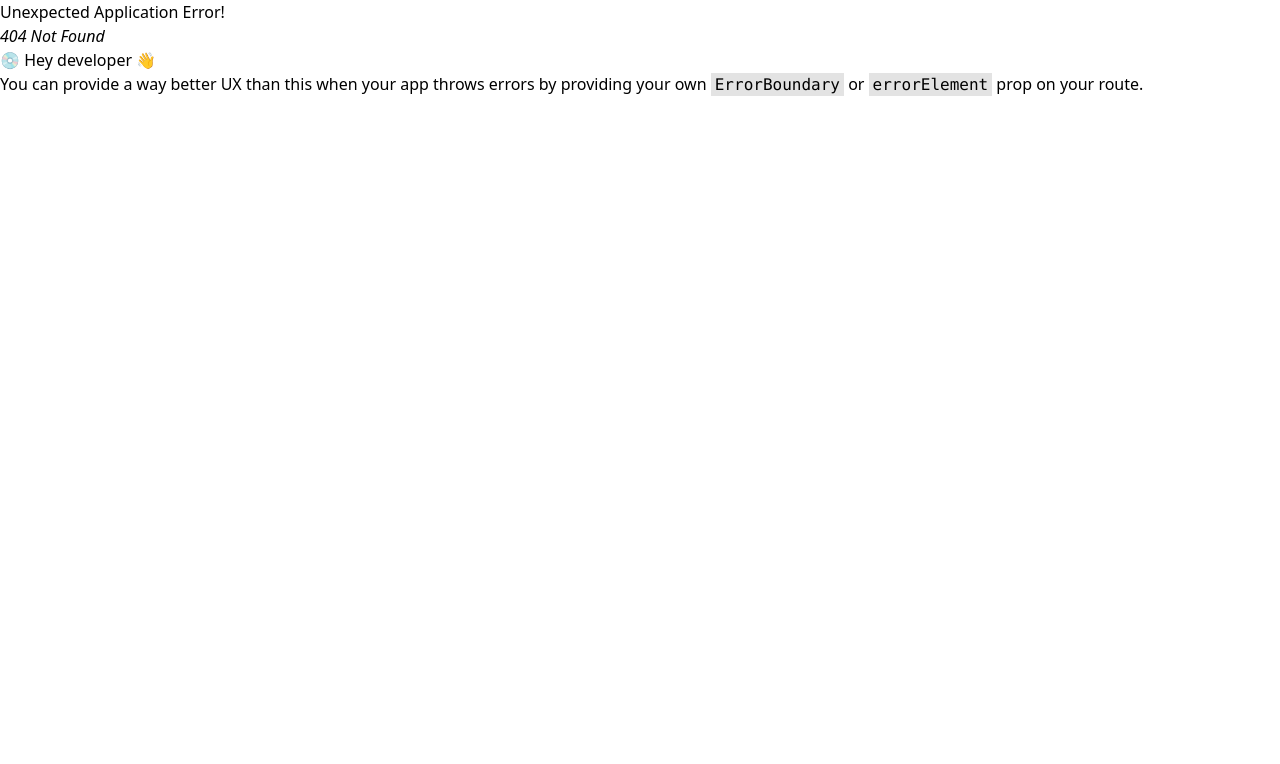
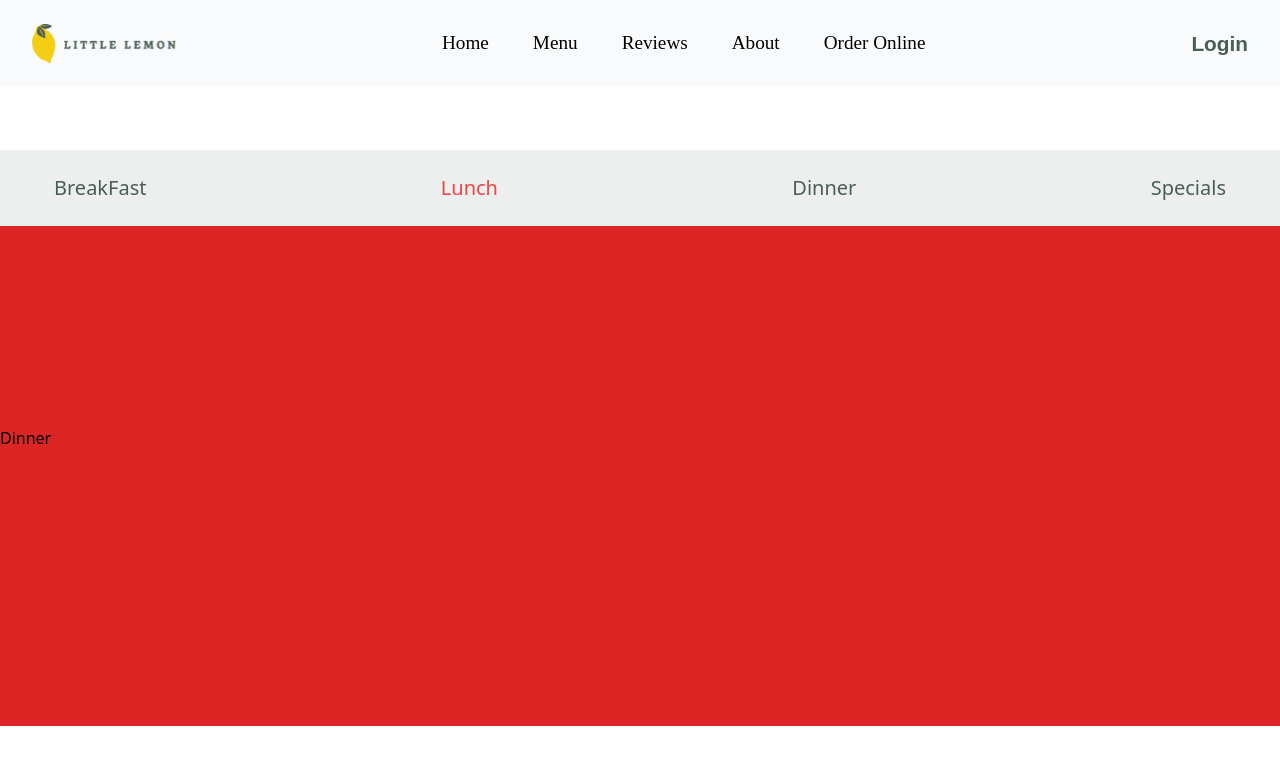
Before and after one commit to kazxr/Lemon-Restaurant, a React (Vite) app: page /OnlineMenu/Dinner in a window 1280 px wide. Before the commit this address had no page. Shown: the top 764 px of the page. Built offline with nearby package versions, Linux system fonts and the light colour scheme.

Commit message:
add: making OnlineMenu routing (breakFast,lunch,dinner,specials)

```diff
--- a/src/App.jsx
+++ b/src/App.jsx
@@ -10,6 +10,10 @@ import UserDetailsForm from "./components/ReservationForm/UserDetailsForm";
 import SubmitForm from "./components/ReservationForm/Submit"
 import CongratForm from "./components/ReservationForm/CongratForm"
 import ReservationForm from "./components/ReservationForm/ReservationForm";
+import OnlineMenuRoot  from "./pages/OnlineMenu"
+import Lunch from './components/OnlineMenu/Lunch'
+import Dinner from './components/OnlineMenu/Dinner'
+import BreakFast from './components/OnlineMenu/BreakFast'
 
 import {
   Route,
@@ -40,6 +44,12 @@ function App() {
           <Route path="congrat" element={<CongratForm />} />
 
         </Route>
+        <Route path="OnlineMenu" element={<OnlineMenuRoot />}>
+          <Route index  element={<Lunch />} />
+          <Route path="BreakFast" element={<BreakFast />} />
+          <Route path="Dinner" element={<Dinner />} />
+
+        </Route>
       </Route>
     )
   );
--- a/src/components/Cards.jsx
+++ b/src/components/Cards.jsx
@@ -2,7 +2,7 @@ import data from "../data/cardsData.json";
 import Card from "./card";
 import right from "../assets/right1.png";
 import left from "../assets/left1.png";
-
+import { Link } from "react-router-dom";
 function Cards() {
   let handlerRight = (e) => {
     const cards = [
@@ -33,7 +33,6 @@ function Cards() {
       //# this toggle animation, and hide cards in the front so the one in the back
       //# will be visible; when animation accur;
       if (current.classList.contains("sm:block")) {
-
         current.classList.remove("active-animation-card-reverse");
         current.classList.add("active-animation-card");
 
@@ -70,18 +69,15 @@ function Cards() {
 
       //# this when we reach first card will make arrow invisible;
       if (current.classList.contains("sm:block")) {
-
         //# this to make a cool effect of cards going from top to back;
         let arr = ["sm:z-50", "sm:z-40", "sm:z-30"];
         if (i == 1) {
-
           for (let j = 0; j <= 1; j++) {
             setTimeout(() => {
               cards[j].classList.add(arr[j]);
             }, 1600);
           }
         }
-
 
         if (i - 1 == 0) {
           e.target.style.opacity = "0.5";
@@ -105,7 +101,9 @@ function Cards() {
       <div className="mx-auto max-w-[1240px] xl:px-1 px-5">
         <div className="flex justify-between items-center mt-5 mb-16">
           <h1 className="size-hero-title font-markazi">This weeks specials!</h1>
-          <button className="primary-btn ">Online Menu</button>
+          <Link className="primary-btn " to="OnlineMenu">
+            <button>Online Menu</button>
+          </Link>
         </div>
         <div className="flex justify-between cards-container ">
           <img
--- a/src/components/Header.jsx
+++ b/src/components/Header.jsx
@@ -6,15 +6,20 @@ import { Link } from "react-router-dom";
 function Header() {
   let active = useRef(null);
 
-  // nav scrolling logic, scroll into section;
-  // we added the delay, bc we using routes to navigate to /
-  // then the delay to trigger scroll into view after being in /
+  //# nav scrolling logic, scroll into section;
+  //# also this to close hambergerMenu after clicking ;
+  // we added the delay, bc we using routes to navigate to ="/"
+  // then the delay to trigger scroll into view after being in / section
+  let closer = useRef(window.innerWidth) ;
+let resize = ()=>{
+closer.current= window.innerWidth
+}
   let scrollIntoSection = (id) => {
     setTimeout(() => {
-      if (window.innerWidth == 829) {
+      if (closer.current <= 829) {
         menuHandler();
-        active.current.setAttribute("src", HamMenu);
       }
+      console.log(closer);
       let elem = document.querySelector("#" + id);
       elem.scrollIntoView({
         block: "center",
@@ -37,6 +42,7 @@ function Header() {
   };
   useEffect(() => {
     window.addEventListener("scroll", ScrollHandler);
+        window.addEventListener("resize", resize);
     return () => {
       removeEventListener("scroll", ScrollHandler);
     };
@@ -90,19 +96,46 @@ function Header() {
           </div>
           <ul className="nav-ul hidden-phone-special lg:flex-desktop xl:space-x-6 lg:space-x-4 py-6">
             <li onClick={() => scrollIntoSection("home")}>
-              <Link to="/">Home</Link>
+              <Link
+                className=" lg:px-[2px] lg:py-[5px] md:px-[100px] md:py-[10px] sm:px-[90px] sm:py-[10px]"
+                to="/"
+              >
+                Home
+              </Link>
             </li>
             <li onClick={() => scrollIntoSection("menu")}>
-              <Link to="/">Menu</Link>
+              <Link
+                className=" lg:px-[2px] lg:py-[5px] md:px-[100px] md:py-[10px] sm:px-[90px] sm:py-[10px]"
+                to="/"
+              >
+                Menu
+              </Link>
             </li>
             <li onClick={() => scrollIntoSection("reviews")}>
-              <Link to="/">Reviews</Link>
+              <Link
+                className=" lg:px-[2px] lg:py-[5px] md:px-[100px] md:py-[10px] sm:px-[90px] sm:py-[10px]"
+                to="/"
+              >
+                Reviews
+              </Link>
             </li>
             <li onClick={() => scrollIntoSection("about")}>
-              <Link to="/">About</Link>
+              <Link
+                className=" lg:px-[2px] lg:py-[5px] md:px-[100px] md:py-[10px] sm:px-[90px] sm:py-[10px]"
+                to="/"
+              >
+                About
+              </Link>
             </li>
 
-            <li>Order Online</li>
+            <li>
+              <Link
+                className=" lg:px-[2px] lg:py-[5px] md:px-[100px] md:py-[10px] sm:px-[90px] sm:py-[10px]"
+                to="OnlineMenu"
+              >
+                Order Online
+              </Link>
+            </li>
             <li className="hidden-desktop">
               <Link to="/">Login</Link>
             </li>
--- /dev/null
+++ b/src/components/OnlineMenu/BreakFast.jsx
@@ -0,0 +1,8 @@
+
+function BreakFast() {
+  return (
+    <div>BreakFast</div>
+  )
+}
+
+export default BreakFast
--- /dev/null
+++ b/src/components/OnlineMenu/Dinner.jsx
@@ -0,0 +1,8 @@
+
+function Dinner() {
+  return (
+    <div className="pt-[200px] bg-red-600 h-[500px]">Dinner</div>
+  )
+}
+
+export default Dinner
--- /dev/null
+++ b/src/components/OnlineMenu/Lunch.jsx
@@ -0,0 +1,11 @@
+
+import { Link } from "react-router-dom";
+function Lunch() {
+ return(
+  <div>
+    hello
+  </div>
+ )
+}
+
+export default Lunch;
--- /dev/null
+++ b/src/components/ui/DishesTypeOnlineMenu.jsx
@@ -0,0 +1,37 @@
+import { Link } from "react-router-dom";
+function DishesTypeOnlineMenu() {
+  let handler = (e) => {
+    let parent = document.getElementById("parentLink-dishes");
+    let arr = Array.from(parent.children);
+    arr.map((ele) => {
+      ele == e.target
+        ? (e.target.style.color = "red")
+        : (ele.style.color = "#495e57");
+    });
+  };
+  return (
+    <section className="lg:pt-[150px] sm:pt-[140px]   ">
+      <div className=" bg-graySecondary py-[20px]  text-greenPrimary lg:text-xl md:text-lg sm:text-sm ">
+        <div
+          id="parentLink-dishes"
+          className="max-w-[1200px] px-[10px] mx-auto flex justify-between items-center "
+        >
+          <Link onClick={handler} to="../OnlineMenu/BreakFast" className="p-1">
+            BreakFast
+          </Link>
+          <Link onClick={handler} to="../OnlineMenu" className="p-1 text-red-500">
+            Lunch
+          </Link>
+          <Link onClick={handler} to="../OnlineMenu/Dinner" className="p-1">
+            Dinner
+          </Link>
+          <Link onClick={handler} to="../OnlineMenu" className="p-1">
+            Specials
+          </Link>
+        </div>
+      </div>
+    </section>
+  );
+}
+
+export default DishesTypeOnlineMenu;
--- /dev/null
+++ b/src/pages/OnlineMenu.jsx
@@ -0,0 +1,14 @@
+import { Outlet } from "react-router-dom";
+import Header from "../components/Header";
+import DishType from "../components/ui/DishesTypeOnlineMenu"
+function OnlineMenu() {
+  return (
+    <>
+      <Header />
+      <DishType/>
+      <Outlet />
+    </>
+  );
+}
+
+export default OnlineMenu;
```
